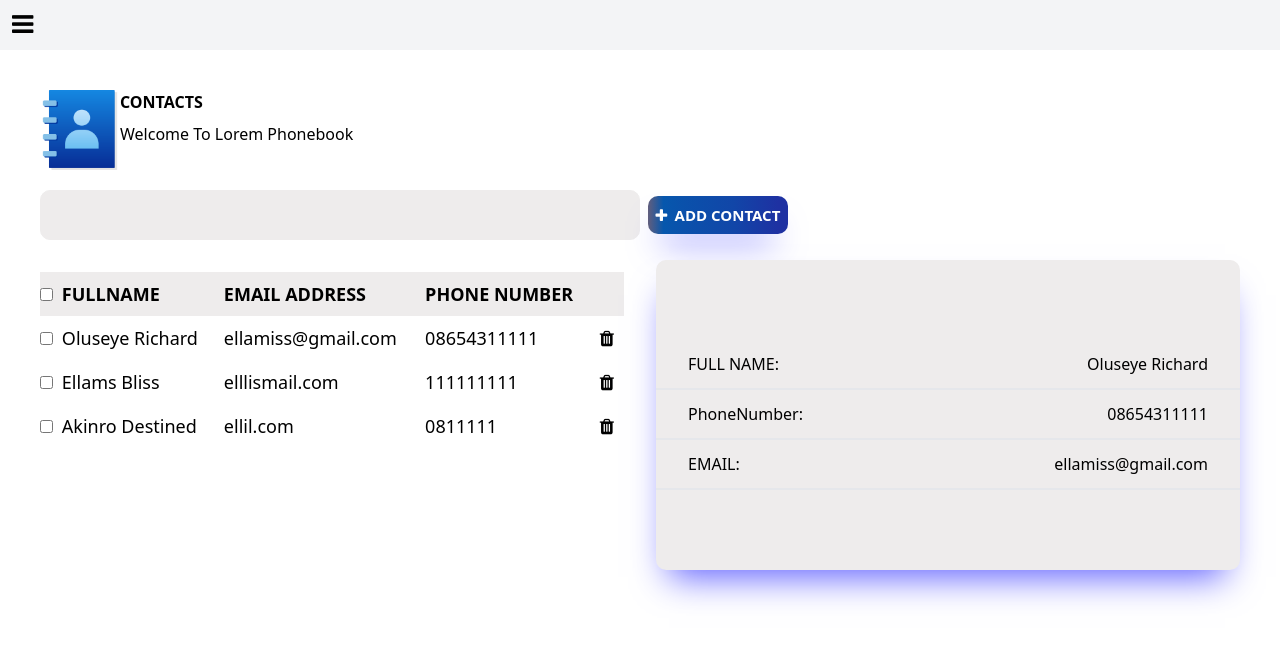
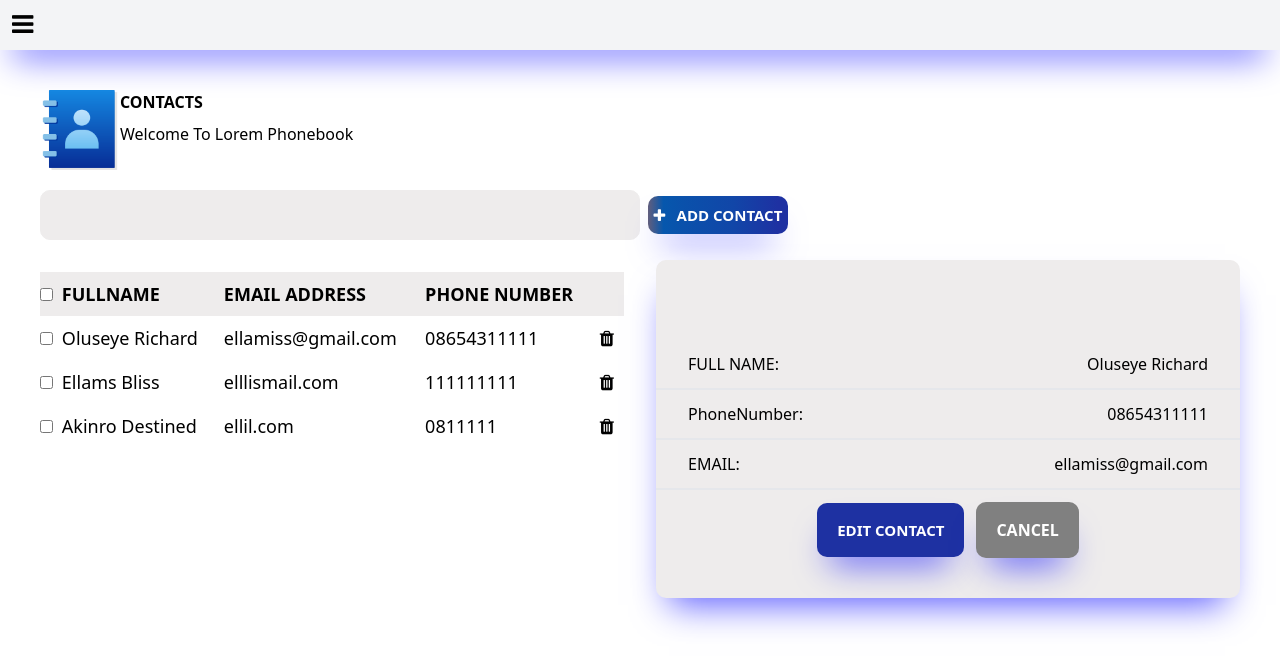
Before and after one commit to iamBlissMedik/contact-appVue, a Vue app: page /contacts in a window 1280 px wide. Both pictures are taken after a click on the element "ellamiss@gmail.com". Shown: the top 668 px of the page. Built offline with nearby package versions, Linux system fonts and the light colour scheme.

Commit message:
filter out contact on search

```diff
--- a/src/components/Header.vue
+++ b/src/components/Header.vue
@@ -4,7 +4,7 @@ import { useContactStore } from "../stores/contactList";
 const store = useContactStore();
 </script>
 <template>
-  <div class="w-full h-[50px] bg-gray-100">
+  <div class="w-full h-[50px] bg-gray-100 header">
     <!-- home icon -->
     <div
       class="h-[50px] flex w-[60px] ml-3 items-center"
@@ -22,4 +22,11 @@ const store = useContactStore();
 div i {
   color: black;
   font-size: 25px;
-}</style>
+}
+.header{
+  box-shadow: -1px 21px 34px -14px rgba(0, 0, 255, 0.63);
+  -webkit-box-shadow: -1px 21px 34px -14px rgba(0, 0, 255, 0.63);
+  -moz-box-shadow: -1px 21px 34px -14px rgba(0, 0, 255, 0.63);
+}
+
+</style>
--- a/src/components/Table.vue
+++ b/src/components/Table.vue
@@ -9,6 +9,7 @@ const showData = (i) => {
 };
 const deleteContact = (i) => {
   store.deleteContact(i);
+  store.dataBox = false;
 };
 const checked = () => {
   store.contacts.forEach((e) => (e.checked = !store.checkAll));
--- a/src/components/contactBox.vue
+++ b/src/components/contactBox.vue
@@ -3,10 +3,14 @@ import { storeToRefs } from "pinia";
 import { useContactStore } from "../stores/contactList";
 const store = useContactStore();
 const { contactResult } = storeToRefs(store);
+const cancelDataBox = () => {
+    store.dataBox = false;
+  console.log("hi")
+}
 </script>
 <template>
-  <div class="data-field  " v-if="store.dataBox">
-    <div class=" w-full py-20">
+  <div class="data-field" v-if="store.dataBox">
+    <div class="w-full pt-20 pb-10">
       <!-- full name -->
       <div class="flex justify-between border-b-2 items-center py-3 px-8">
         <!-- label -->
@@ -40,16 +44,45 @@ const { contactResult } = storeToRefs(store);
           <p>{{ contactResult[0].email }}</p>
         </div>
       </div>
-
+      <!-- buttons -->
+      <div class="flex justify-center gap-3 items-center pt-3">
+        <button class="px-5 py-4 submit-btn hover:bg-green-600">
+          EDIT CONTACT
+        </button>
+        <button class="px-5 py-4 cancel-btn hover:bg-red-700" @click="cancelDataBox">CANCEL</button>
+      </div>
     </div>
   </div>
 </template>
 
 <style scoped>
 .data-field {
-
   background-color: #eeecec;
   border-radius: 10px;
   box-shadow: -1px 21px 34px -14px rgba(0, 0, 255, 0.63);
 }
+.submit-btn {
+  background-color: rgba(30, 49, 162, 1);
+  border-radius: 10px;
+  box-shadow: -1px 21px 34px -14px rgba(0, 0, 255, 0.63);
+
+  font-size: 15px;
+  color: white !important;
+  font-weight: bold;
+}
+
+.submit-btn:hover {
+  background-color: green;
+}
+
+.cancel-btn {
+  background-color: grey;
+  border-radius: 10px;
+  color: white;
+  box-shadow: -1px 21px 34px -14px rgba(0, 0, 255, 0.63);
+  border: none;
+  font-weight: bold;
+
+  text-transform: uppercase;
+}
 </style>
--- a/src/stores/contactList.js
+++ b/src/stores/contactList.js
@@ -28,7 +28,8 @@ export const useContactStore = defineStore("contact", () => {
   const contactResultIndex = ref(0);
 
   const fullName = computed(() =>
-    contacts.value.map((e) => {
+    contacts.value
+      .map((e) => {
         return {
           names: `${e.firstName} ${e.lastName}`,
           phoneNumber: e.phoneNumber,
@@ -36,14 +37,21 @@ export const useContactStore = defineStore("contact", () => {
           checked: e.checked,
         };
       })
+      .filter(
+        (e) =>
+          e.names.toLowerCase().includes(search.value) ||
+          e.email.toLowerCase().includes(search.value) ||
+          e.phoneNumber.toLowerCase().includes(search.value)
+      )
   );
+  // search bar
+  const search = ref("");
 
   // delete contact
 
   const deleteContact = (index) => {
     contacts.value = contacts.value.filter((e, i) => i !== index);
   };
-
   // checkbox all
   const checkAll = ref(false);
   // add contact
@@ -76,5 +84,6 @@ export const useContactStore = defineStore("contact", () => {
     contactIndex,
     checkAll,
     deleteContact,
+    search,
   };
 });
--- a/src/views/ContactsView.vue
+++ b/src/views/ContactsView.vue
@@ -1,12 +1,15 @@
 <script setup>
 import ContactLists from "../components/ContactList.vue";
-import Popup from "../components/Popup.vue";
+
 import { RouterView, useRouter } from "vue-router";
 
 import { useContactStore } from "../stores/contactList";
 const router = useRouter();
 const store = useContactStore();
-const openModal = () => router.push("/contacts/contact");
+const openModal = () => {
+  store.dataBox = false;
+  router.push("/contacts/contact");
+};
 </script>
 <template>
   <header class="flex h-[80px] w-full items-center">
@@ -26,7 +29,12 @@ const openModal = () => router.push("/contacts/contact");
   <div class="w-full sm:flex items-center">
     <!-- search bar -->
     <div class="my-5">
-      <input type="text" class="w-full sm:w-[600px] mr-2" />
+
+      <input
+        type="text"
+        class="w-full sm:w-[600px] mr-2"
+        v-model.trim="store.search"
+      />
     </div>
     <!-- buttons -->
     <div
@@ -40,7 +48,7 @@ const openModal = () => router.push("/contacts/contact");
         :disabled="store.checkAll"
       >
         <div class="flex w-full justify-around items-center">
-          <i class="fa fa-plus" aria-hidden="true"> </i>
+          <i class="fa fa-plus mr-2" aria-hidden="true"> </i>
           <span>ADD CONTACT</span>
         </div>
       </button>
```
Lines whose indentation alone changed are shown as unchanged.
